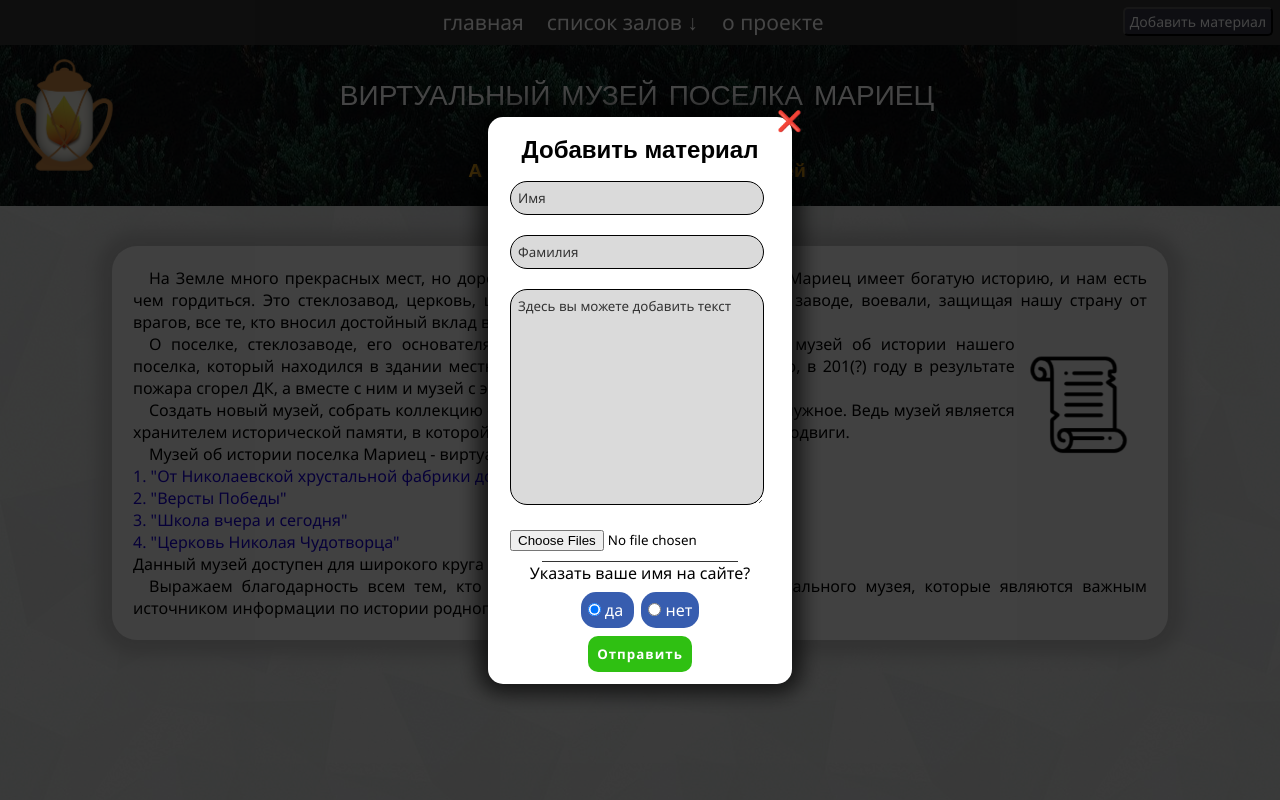
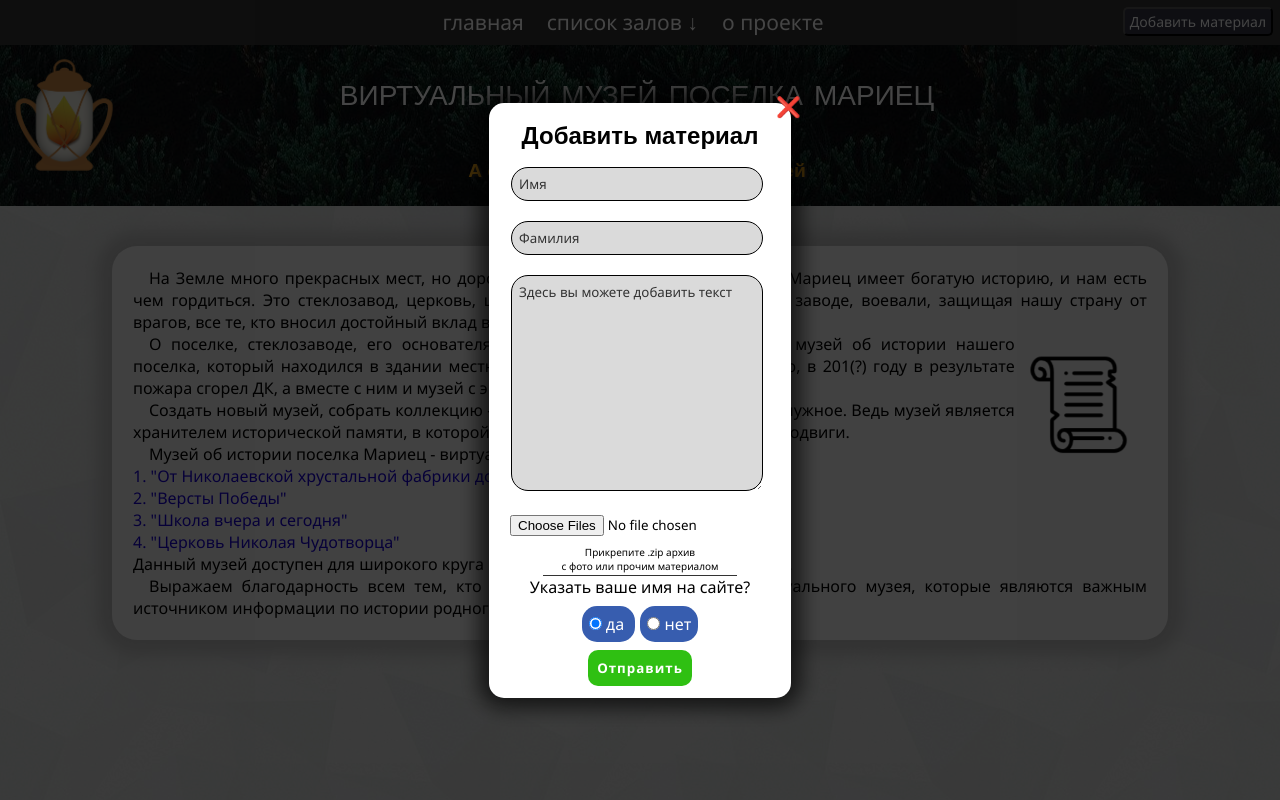
Before and after one commit to thenail314/mariecmuseum, a PHP site: page / in a window 1280 px wide, after a click on "Добавить материал". Run offline with PHP 8.4, Linux system fonts and the light colour scheme; some web fonts are replaced.

Commit message:
Update index.php

```diff
--- a/index.php
+++ b/index.php
@@ -82,14 +82,15 @@
 					</div>
 
 					<div>
-						<input class="" type="file" name="photo" multiple style="margin: 10px;"/>
+						<input class="" type="file" name="photo" multiple style="margin: 9px;"/>
+						<p style="font-size: 10px; text-align: center; margin-bottom: 2px;">Прикрепите .zip архив <br> c фото или прочим материалом</p>
 					</div>
 
 					<div class="total">
 						<hr style="border: none; background-color: #333; height: 1px; width: 70%; margin: auto;">
 						<p style="margin-bottom: 15px;">Указать ваше имя на сайте?</p>
 						<div class="select">
-							<span class="choose" style="margin-right: 7px;">
+							<span class="choose" style="margin-right: 5px;">
 								<label>
 									<input checked type="radio" name="showName" value="yes"/> да
 								</label>
```
